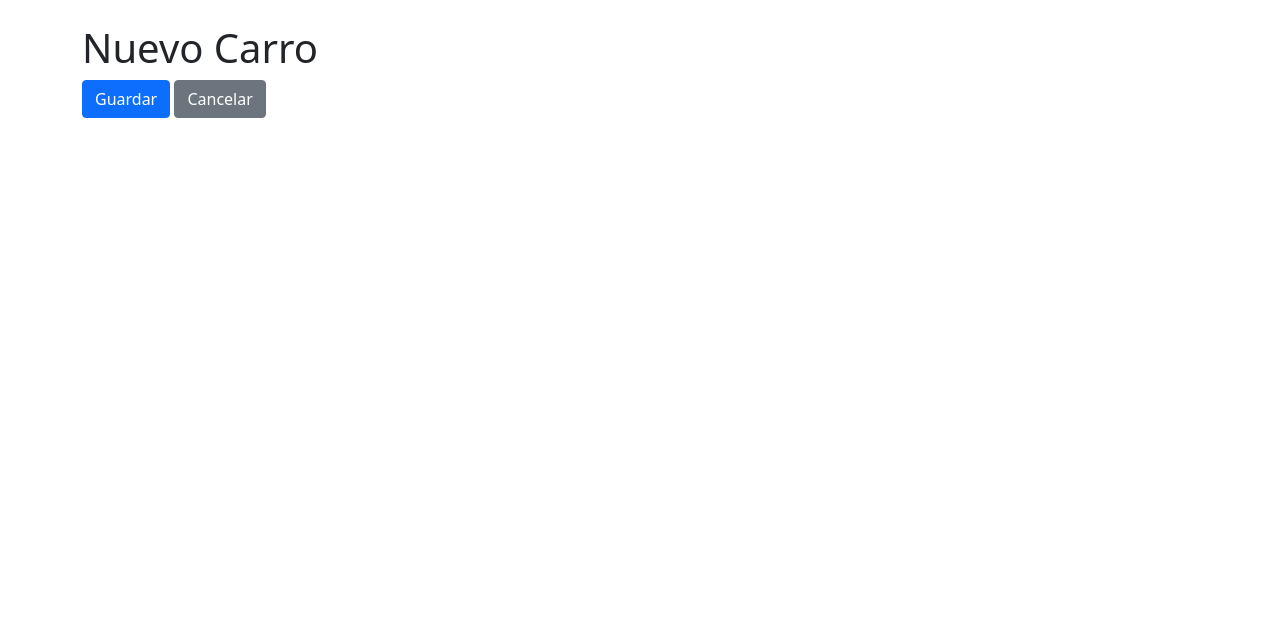
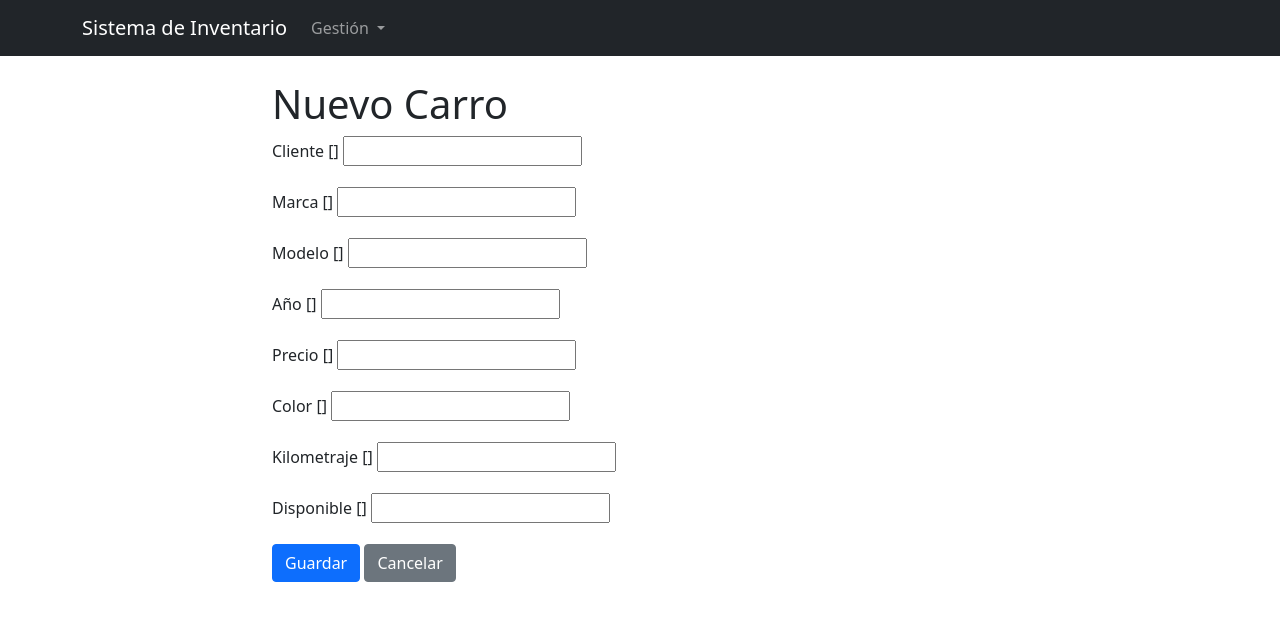
Before and after one commit to Caleb406/InventarioCarro, a Django app: template car_inventory/inventory/templates/inventory/car_form.html in a window 1280 px wide. Shown: the top 621 px of the page. Run offline with Django 4.2, Linux system fonts and the light colour scheme; the template is opened without the code that fills it, so the values that code supplies are empty, except form fields; tables that the repository leaves empty hold one stand-in row (values such as "Sample post"); form fields are guessed from the names that the template uses.

Commit message:
reestructuracion

```diff
--- /dev/null
+++ b/car_inventory/inventory/templates/inventory/base.html
@@ -0,0 +1,41 @@
+<!DOCTYPE html>
+<html>
+<head>
+    <title>{% block title %}Sistema de Inventario{% endblock %}</title>
+    <!-- Bootstrap CSS -->
+    <link href="https://cdn.jsdelivr.net/npm/bootstrap@5.1.3/dist/css/bootstrap.min.css" rel="stylesheet">
+    <!-- Font Awesome -->
+    <link rel="stylesheet" href="https://cdnjs.cloudflare.com/ajax/libs/font-awesome/5.15.4/css/all.min.css">
+</head>
+<body>
+    <nav class="navbar navbar-expand-lg navbar-dark bg-dark">
+        <div class="container">
+            <a class="navbar-brand" href="{% url 'car_list' %}">Sistema de Inventario</a>
+            <button class="navbar-toggler" type="button" data-bs-toggle="collapse" data-bs-target="#navbarNav" aria-controls="navbarNav" aria-expanded="false" aria-label="Toggle navigation">
+                <span class="navbar-toggler-icon"></span>
+            </button>
+            <div class="collapse navbar-collapse" id="navbarNav">
+                <ul class="navbar-nav">
+                    <li class="nav-item dropdown">
+                        <a class="nav-link dropdown-toggle" href="#" id="navbarDropdown" role="button" data-bs-toggle="dropdown" aria-expanded="false">
+                            Gestión
+                        </a>
+                        <ul class="dropdown-menu" aria-labelledby="navbarDropdown">
+                            <li><a class="dropdown-item" href="{% url 'car_list' %}">Carros</a></li>
+                            <li><a class="dropdown-item" href="{% url 'cliente_list' %}">Clientes</a></li>
+                        </ul>
+                    </li>
+                </ul>
+            </div>
+        </div>
+    </nav>
+
+    <div class="container mt-4">
+        {% block content %}
+        {% endblock %}
+    </div>
+
+    <!-- Bootstrap Bundle with Popper -->
+    <script src="https://cdn.jsdelivr.net/npm/bootstrap@5.1.3/dist/js/bootstrap.bundle.min.js"></script>
+</body>
+</html>
--- a/car_inventory/inventory/templates/inventory/car_form.html
+++ b/car_inventory/inventory/templates/inventory/car_form.html
@@ -1,25 +1,56 @@
-<!DOCTYPE html>
-<html>
-<head>
-    <title>{% if form.instance.pk %}Editar{% else %}Nuevo{% endif %} Carro</title>
-    <link href="https://cdn.jsdelivr.net/npm/bootstrap@5.1.3/dist/css/bootstrap.min.css" rel="stylesheet">
-</head>
-<body>
-    <div class="container mt-4">
+{% extends 'inventory/base.html' %}
+
+{% block title %}{% if form.instance.pk %}Editar{% else %}Nuevo{% endif %} Carro{% endblock %}
+
+{% block content %}
+<div class="row">
+    <div class="col-md-8 offset-md-2">
         <h1>{% if form.instance.pk %}Editar{% else %}Nuevo{% endif %} Carro</h1>
         <form method="post">
             {% csrf_token %}
-            {% for field in form %}
             <div class="mb-3">
-                <label class="form-label">{{ field.label }}</label>
-                {{ field.errors }}
-                {{ field }}
+                <label class="form-label">Cliente</label>
+                {{ form.cliente.errors }}
+                {{ form.cliente }}
             </div>
-            {% endfor %}
+            <div class="mb-3">
+                <label class="form-label">Marca</label>
+                {{ form.marca.errors }}
+                {{ form.marca }}
+            </div>
+            <div class="mb-3">
+                <label class="form-label">Modelo</label>
+                {{ form.modelo.errors }}
+                {{ form.modelo }}
+            </div>
+            <div class="mb-3">
+                <label class="form-label">Año</label>
+                {{ form.año.errors }}
+                {{ form.año }}
+            </div>
+            <div class="mb-3">
+                <label class="form-label">Precio</label>
+                {{ form.precio.errors }}
+                {{ form.precio }}
+            </div>
+            <div class="mb-3">
+                <label class="form-label">Color</label>
+                {{ form.color.errors }}
+                {{ form.color }}
+            </div>
+            <div class="mb-3">
+                <label class="form-label">Kilometraje</label>
+                {{ form.kilometraje.errors }}
+                {{ form.kilometraje }}
+            </div>
+            <div class="mb-3">
+                <label class="form-label">Disponible</label>
+                {{ form.disponible.errors }}
+                {{ form.disponible }}
+            </div>
             <button type="submit" class="btn btn-primary">Guardar</button>
             <a href="{% url 'car_list' %}" class="btn btn-secondary">Cancelar</a>
         </form>
-        </form>
     </div>
-</body>
-</html>
+</div>
+{% endblock %}
```
Also changed, not shown: car_inventory/inventory/models.py (+13 -0 lines), car_inventory/inventory/templates/inventory/car_list.html (+14 -17 lines), car_inventory/inventory/templates/inventory/cliente_confirm_delete.html (added, +19 -0 lines), car_inventory/inventory/templates/inventory/cliente_form.html (added, +46 -0 lines), car_inventory/inventory/templates/inventory/cliente_list.html (added, +68 -0 lines), car_inventory/inventory/urls.py (+10 -1 lines), car_inventory/inventory/views.py (+24 -0 lines), car_inventory/inventory/migrations/0001_initial.py.
